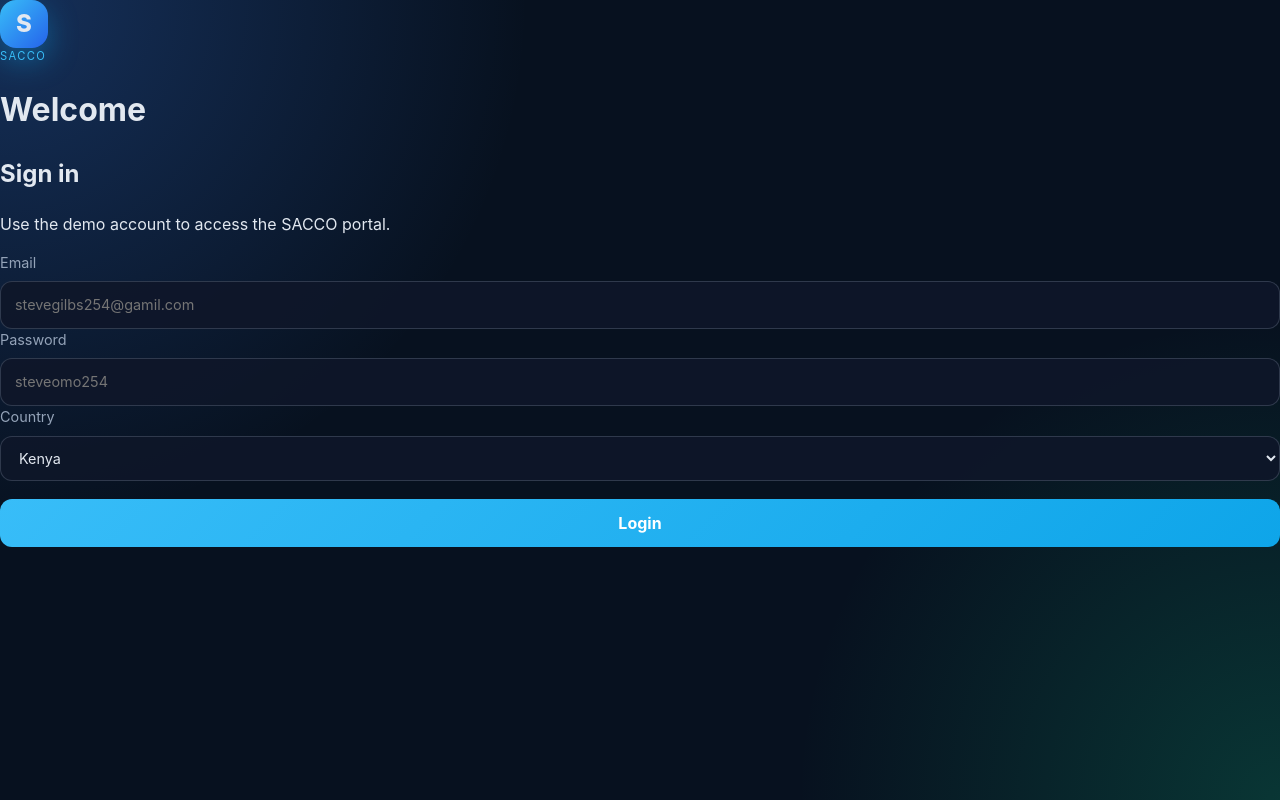
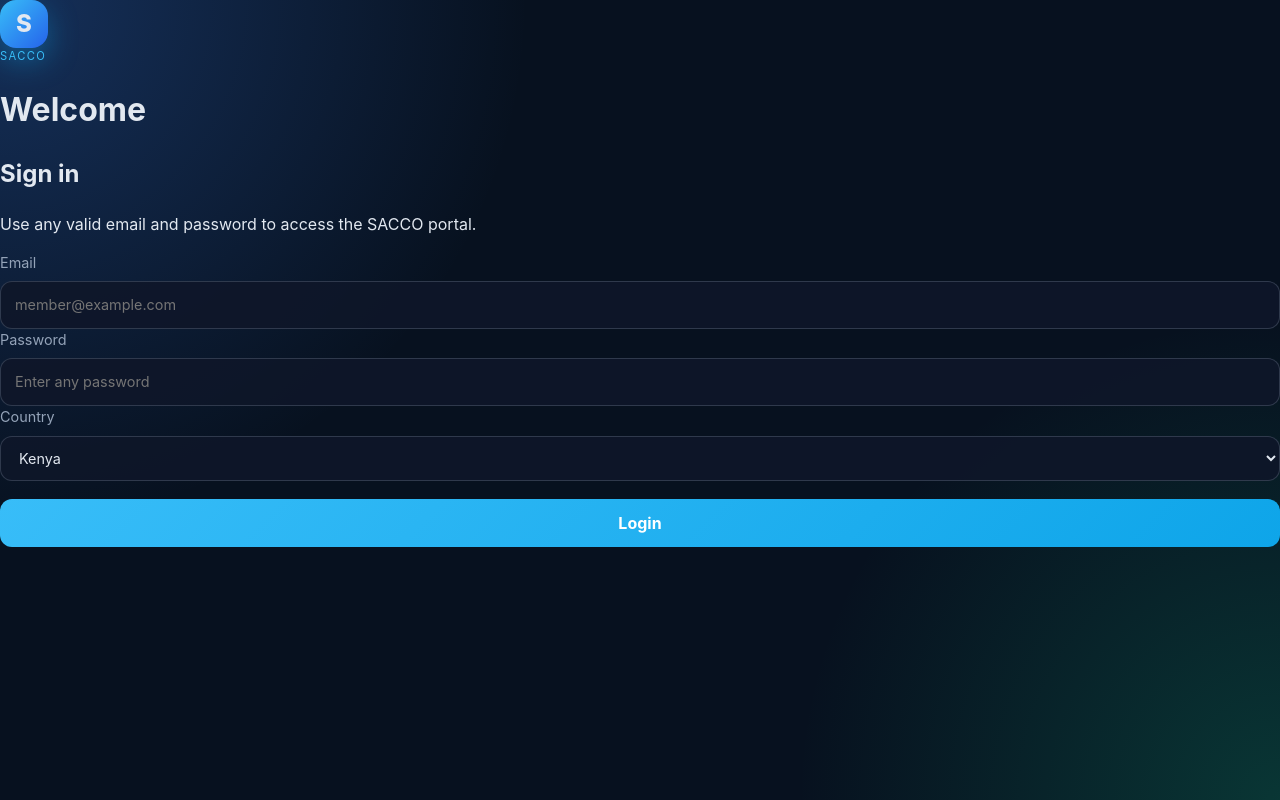
Before and after one commit to stevegilbs254-byte/sacco-system, a React app in the folder frontend/: page / in a window 1280 px wide. Built offline with nearby package versions, Linux system fonts and the light colour scheme; the HTML template or start-up script is replaced by a standard one.

Commit message:
Allow any valid email and password for demo login, and update the login screen text to reflect unrestricted demo access

```diff
--- a/frontend/src/App.jsx
+++ b/frontend/src/App.jsx
@@ -1,16 +1,11 @@
 import { useMemo, useState } from 'react';
 import './App.css';
-
-const DEMO_USER = {
-  email: 'stevegilbs254@gamil.com',
-  password: 'steveomo254',
-};
 
 const initialMembers = [
   {
     id: 1,
     name: 'Steve Gilbs',
-    email: 'stevegilbs254@gamil.com',
+    email: 'demo@sacco.co.ke',
     country: 'Kenya',
     phone: '+254712345678',
     joinedAt: '2024-01-15',
@@ -129,17 +124,20 @@ function App() {
   const totalShare = members.reduce((sum, member) => sum + Number(member.share || 0), 0);
 
   const loginMember = () => {
-    const email = login.email.trim().toLowerCase();
+    const email = login.email.trim();
     const password = login.password.trim();
 
-    if (email === DEMO_USER.email.toLowerCase() && password === DEMO_USER.password) {
+    const isValidEmail = /^[^\s@]+@[^\s@]+\.[^\s@]+$/.test(email);
+    const isValidPassword = password.length >= 4;
+
+    if (isValidEmail && isValidPassword) {
       setLoggedIn(true);
       setPage('member');
       setNotification('Welcome back. Your SACCO dashboard is ready.');
       return;
     }
 
-    setNotification('Invalid login. Please use the demo credentials provided.');
+    setNotification('Please enter a valid email and password to continue.');
   };
 
   const addNewMember = () => {
@@ -283,7 +281,7 @@ function App() {
           </div>
 
           <h2>Sign in</h2>
-          <p className="login-subtitle">Use the demo account to access the SACCO portal.</p>
+          <p className="login-subtitle">Use any valid email and password to access the SACCO portal.</p>
 
           <div className="login-form">
             <label>
@@ -291,7 +289,7 @@ function App() {
               <input
                 value={login.email}
                 onChange={(e) => setLogin((current) => ({ ...current, email: e.target.value }))}
-                placeholder="stevegilbs254@gamil.com"
+                placeholder="member@example.com"
               />
             </label>
 
@@ -301,7 +299,7 @@ function App() {
                 type="password"
                 value={login.password}
                 onChange={(e) => setLogin((current) => ({ ...current, password: e.target.value }))}
-                placeholder="steveomo254"
+                placeholder="Enter any password"
               />
             </label>
 
```
